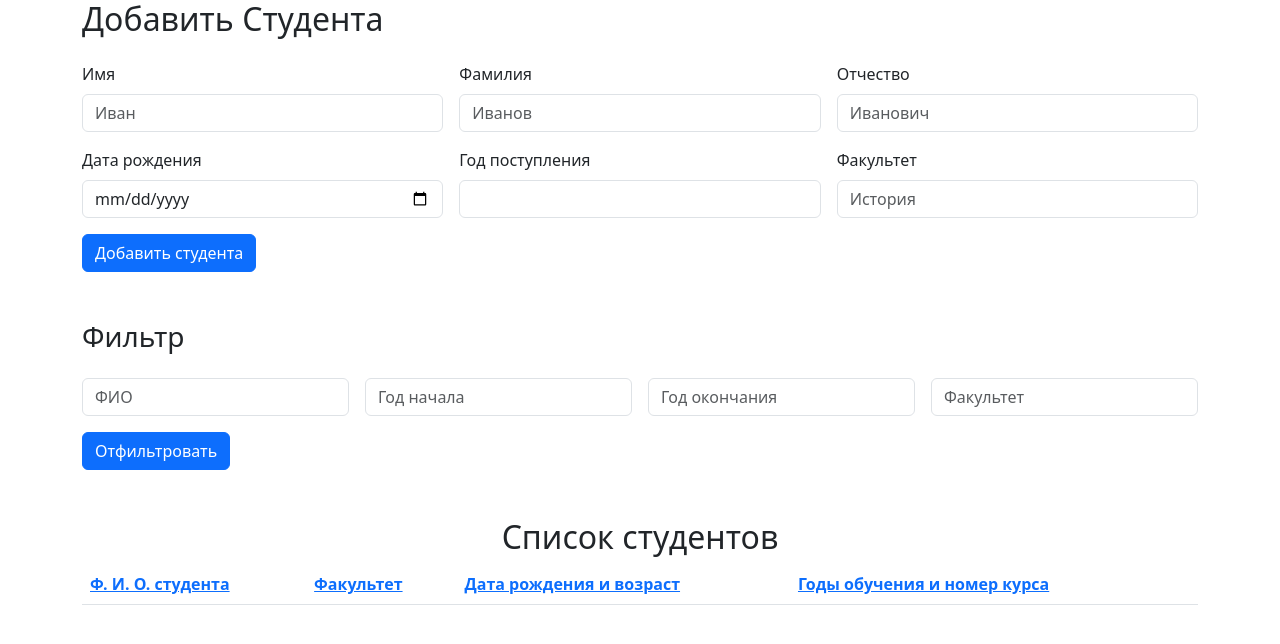
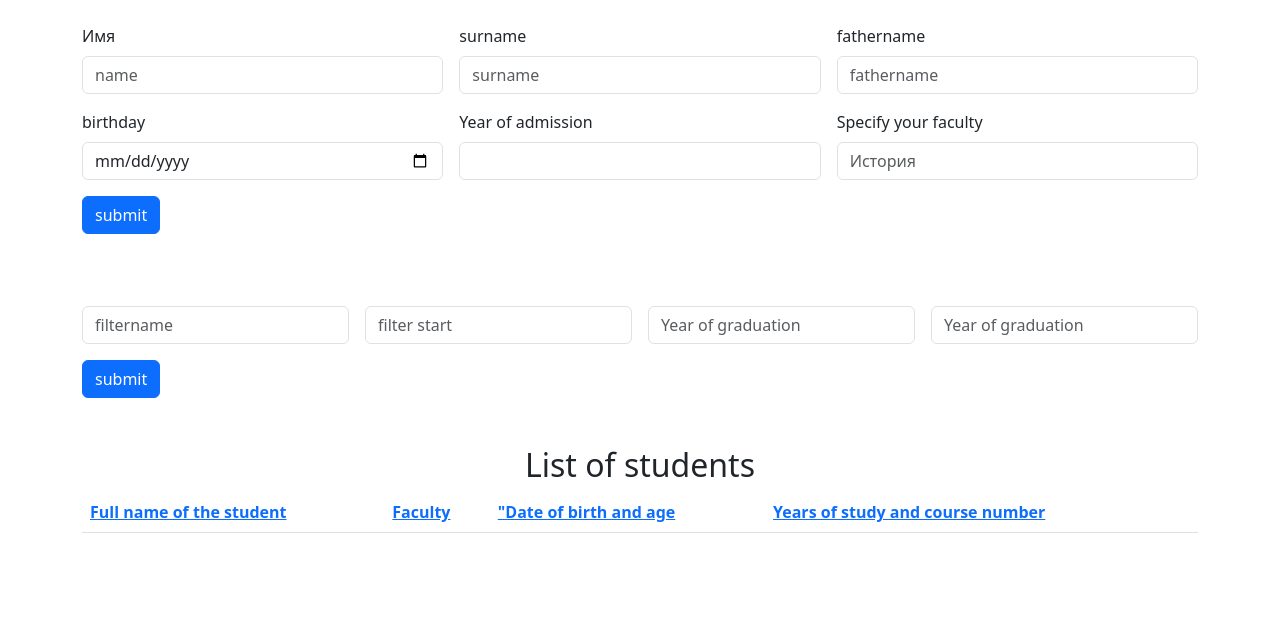
Before and after one commit to abdur4430/crm, a website: page frontend/index.html in a window 1280 px wide. Drawn offline with nearby package versions, Linux system fonts and the light colour scheme; no server answers.

Commit message:
Initial commit

```diff
--- a/frontend/index.html
+++ b/frontend/index.html
@@ -1,10 +1,10 @@
 <!DOCTYPE html>
-<html lang="ru">
+<html lang="en">
   <head>
     <meta charset="UTF-8" />
     <meta http-equiv="X-UA-Compatible" content="IE=edge" />
     <meta name="viewport" content="width=device-width, initial-scale=1.0" />
-    <title>Список студентов</title>
+    <title>List of Students</title>
     <link
       href="https://cdn.jsdelivr.net/npm/bootstrap@5.3.0-alpha1/dist/css/bootstrap.min.css"
       rel="stylesheet"
@@ -24,49 +24,49 @@
     <div class="app__container container">
       <div class="app__add mb-5">
         <form class="add__form row g-3 needs-validation" novalidate>
-          <h2 class="add_subtitle">Добавить Студента</h2>
+          <h2 class="add_subtitle"></h2>
           <div class="add__name name col-md-4">
             <label for="addName" class="name__label form-label">Имя</label>
             <input
               type="text"
               class="name__input form-control"
               id="addName"
-              placeholder="Иван"
+              placeholder="name"
               required
             />
-            <div class="name__valid invalid-feedback">Укажите Имя.</div>
+            <div class="name__valid invalid-feedback">invalid feedback.</div>
           </div>
           <div class="add_surname surname col-md-4">
             <label for="addSurname" class="surname__label form-label"
-              >Фамилия</label
+              >surname</label
             >
             <input
               type="text"
               class="surname__input form-control"
               id="addSurname"
-              placeholder="Иванов"
+              placeholder="surname"
               required
             />
             <div class="surname__valid invalid-feedback">Укажите фамилию.</div>
           </div>
           <div class="add__fathername fathername col-md-4">
             <label for="addFathername" class="fathername__label form-label"
-              >Отчество</label
+              >fathername</label
             >
             <input
               type="text"
               class="fathername__input form-control"
               id="addFathername"
-              placeholder="Иванович"
+              placeholder="fathername"
               required
             />
             <div class="fathername__valid invalid-feedback">
-              Укажите отчество.
+              invalid-feedback.
             </div>
           </div>
           <div class="add__birth birth col-md-4">
             <label for="addBoD" class="birth__label form-label"
-              >Дата рождения</label
+              >birthday</label
             >
             <input
               type="date"
@@ -76,12 +76,12 @@
               required
             />
             <div class="birth__valid invalid-feedback">
-              Укажите дату рождения.
+              Please specify your date of birth.
             </div>
           </div>
           <div class="add__receipt receipt col-md-4">
             <label for="addReceipt" class="receipt__label form-label"
-              >Год поступления</label
+              >Year of admission</label
             >
             <input
               type="number"
@@ -93,12 +93,12 @@
               required
             />
             <div class="receipt__valid invalid-feedback">
-              Укажите год поступления.
+              Please specify your year of admission.
             </div>
           </div>
           <div class="add__faculty faculty col-md-4">
             <label for="addFaculty" class="faculty__label form-label"
-              >Факультет</label
+              >Specify your faculty</label
             >
             <input
               type="text"
@@ -108,25 +108,25 @@
               required
             />
             <div class="faculty__valid invalid-feedback">
-              Укажите факультет.
+              invalid faculty.
             </div>
           </div>
           <div class="add__btncol-12">
             <button class="btn btn-primary" type="submit">
-              Добавить студента
+              submit
             </button>
           </div>
         </form>
       </div>
       <div class="app__filter filter mb-5">
         <form class="filter__form row g-3 needs-validation" novalidate>
-          <h3 class="filter_subtitle">Фильтр</h3>
+          <h3 class="filter_subtitle"></h3>
           <div class="filter__fullname fullname col-md-3">
             <input
               type="text"
               class="fullname__input form-control"
               id="filterFullname"
-              placeholder="ФИО"
+              placeholder="filtername"
             />
           </div>
           <div class="filter__start start col-md-3">
@@ -135,9 +135,9 @@
               step="1"
               class="start__input form-control"
               id="filterStart"
-              placeholder="Год начала"
+              placeholder="filter start"
               min="2000"
-              max="2023"
+              max="2026"
             />
           </div>
           <div class="filter__finish finish col-md-3">
@@ -146,7 +146,7 @@
               step="1"
               class="receipt__input form-control"
               id="filterFinish"
-              placeholder="Год окончания"
+              placeholder="Year of graduation"
               min="2000"
               max="2023"
             />
@@ -156,41 +156,41 @@
               type="text"
               class="faculty__input form-control"
               id="filterFaculty"
-              placeholder="Факультет"
+              placeholder="Year of graduation"
             />
           </div>
           <div class="add__btncol-12">
             <button class="btn btn-primary" type="submit">
-              Отфильтровать
+              submit
             </button>
           </div>
         </form>
       </div>
       <div class="app__table table">
         <h2 class="table__title text-center">
-          Список студентов
+          List of students
         </h2>
         <table class="table__main table">
           <thead class="table__head">
             <tr>
               <th id="fullNameSort" scope="col">
                 <a href="#" class="table__link">
-                  Ф. И. О. студента
+                  Full name of the student
                 </a>
               </th>
               <th id="facultySort" scope="col">
                 <a href="#" class="table__link">
-                  Факультет
+                  Faculty
                 </a>
               </th>
               <th id="birthSort" scope="col">
                 <a href="#" class="table__link">
-                  Дата рождения и возраст
+                  "Date of birth and age
                 </a>
               </th>
               <th id="learningSort" scope="col">
                 <a href="#" class="table__link">
-                  Годы обучения и номер курса
+                  Years of study and course number
                 </a>
               </th>
               <th scope="col">
--- a/frontend/main.js
+++ b/frontend/main.js
@@ -44,14 +44,14 @@
     const finishLearn = Number(studentObj.studyStart) + 4;
 
     deleteButton.classList.add('btn', 'btn-danger');
-    deleteButton.textContent = 'Удалить';
+    deleteButton.textContent = 'Delete';
 
     if (Number(studentObj.studyStart) + 4 > thisDate.getFullYear()) {
       cellLearning.textContent = `${studyStart}-${finishLearn} (${thisDate.getFullYear() - studyStart} Курс)`;
     } else if (thisDate.getMonth() < 8 && thisDate.getFullYear() === finishLearn) {
       cellLearning.textContent = `${studyStart}-${finishLearn} (4 Курс)`;
     } else {
-      cellLearning.textContent = `${studyStart}-${finishLearn} (Закончил)`;
+      cellLearning.textContent = `${studyStart}-${finishLearn} (Finished)`;
     }
 
     cellFullname.textContent = studentObj.surname + ' ' + studentObj.name + ' ' + studentObj.lastname;
```
Also changed, not shown: backend/index.js (+52 -57 lines).
